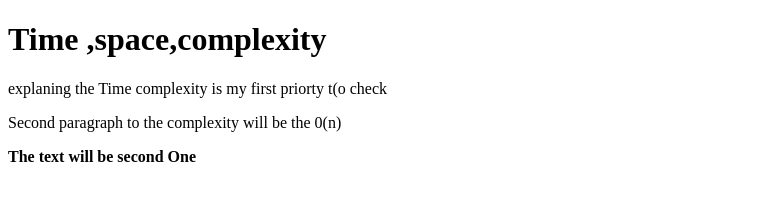
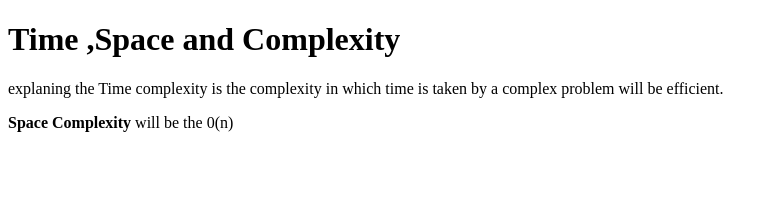
Before and after one commit to acciojob/time-and-space-complexity-singhraj123, a website: page main.html in a window 1280 px wide. Shown: the whole page, without its empty margins (0-778 px from the left). Drawn offline with Linux system fonts and the light colour scheme.

Commit message:
created a submission

```diff
--- a/main.html
+++ b/main.html
@@ -8,10 +8,10 @@
 
 <body>
 	<!-- the entire body must be written by student -->
-	<h1>Time ,space,complexity</h1>
-	<p>explaning the Time complexity is my first priorty t(o check </p>
-	<p>Second paragraph to the complexity will be the 0(n)</p>
-	<b>The text will be second One</b>
+	<h1>Time ,Space and Complexity</h1>
+	<p>explaning the Time complexity is the complexity in which time is taken by a complex problem will be efficient.</p>
+	<p><b> Space Complexity</b> will be the 0(n)</p>
+
     <script type="text/javascript" src="./script.js">
 </script>
 
```
